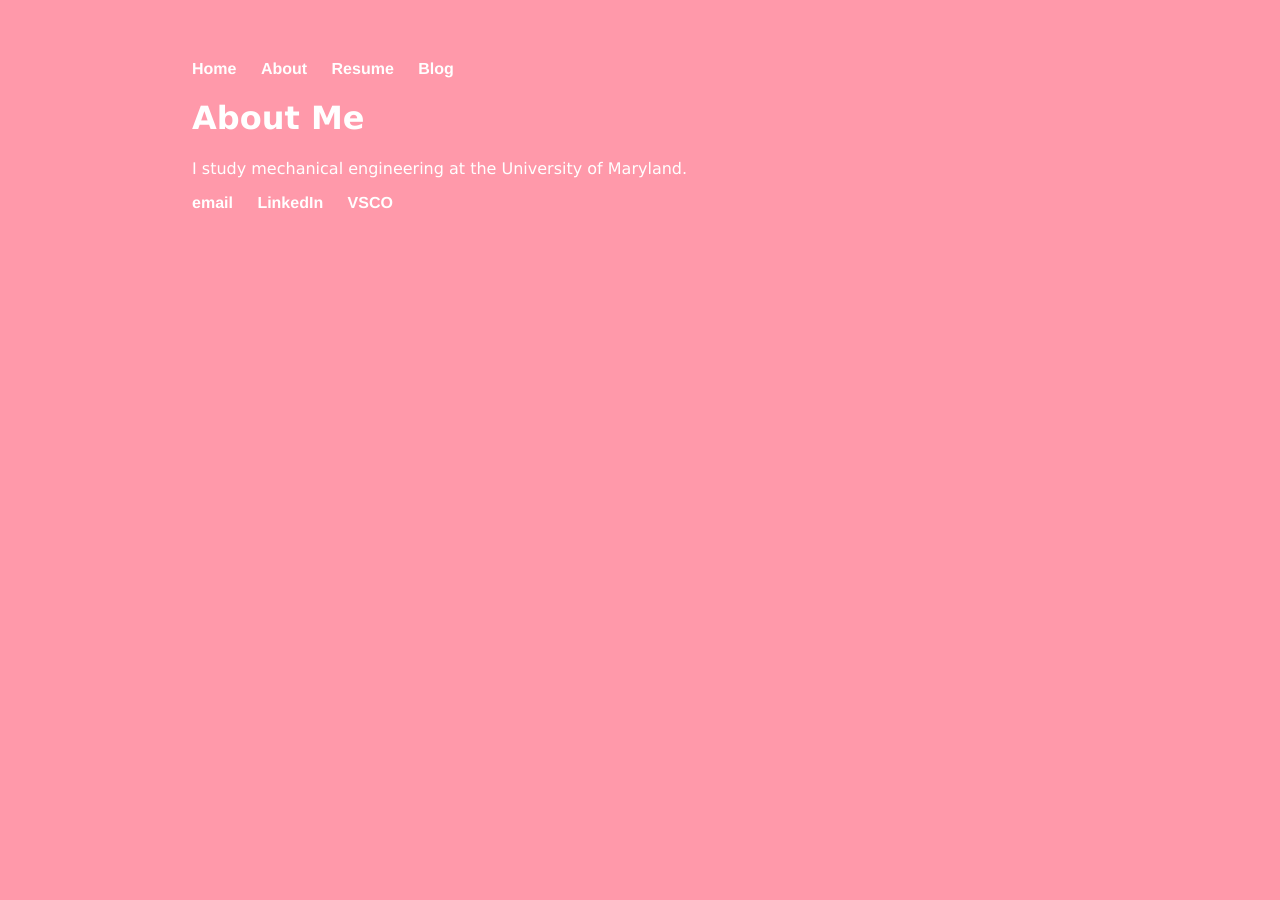
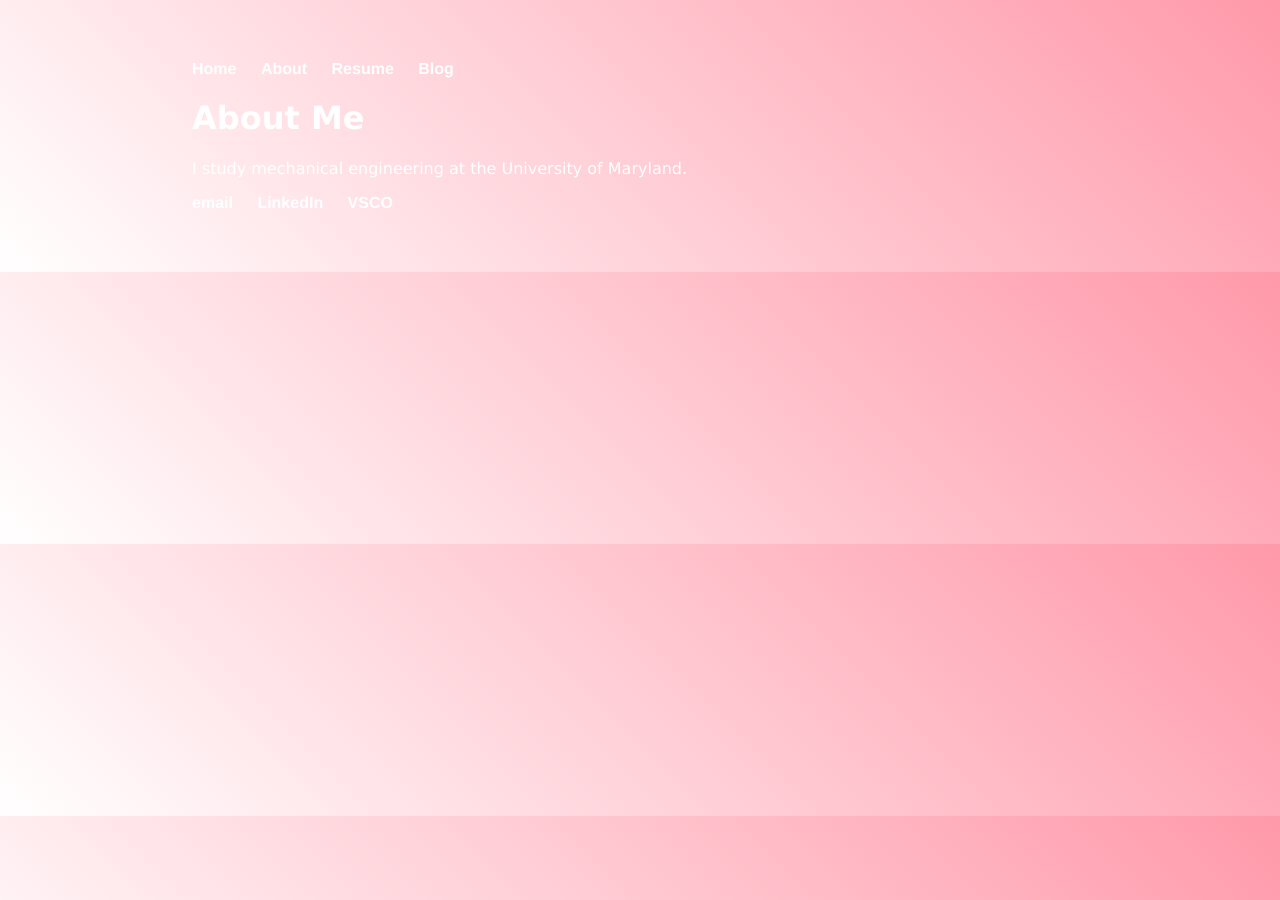
Before and after one commit to katherinekemp/katherinekemp.github.io, a Jekyll site: the page built from about/index.html, in a window 1280 px wide. Built offline with Jekyll 4.4.1, drawn with Linux system fonts in a browser that asks for light colours.

Commit message:
Update default.html

```diff
--- a/_layouts/default.html
+++ b/_layouts/default.html
@@ -3,6 +3,11 @@
 		<style>
 			li a {
 	    			color:white;
+			}
+			body {
+				background-image: linear-gradient(45deg, #FFFFFF, #ff99aa);
+				color: white;
+				font-family: verdana;
 			}
 		</style>
 		<head style="color:white;font-family:verdana;">
@@ -10,7 +15,7 @@
 			<!-- link to main stylesheet -->
 			<link rel="stylesheet" type="text/css" href="/css/main.css">
 		</head>
-		<body style="background-color:#ff99aa;color:white;font-family:verdana;">
+		<body>
 			<nav>
 	    		<ul>
 	        		<li><a href="/">Home</a></li>
```
